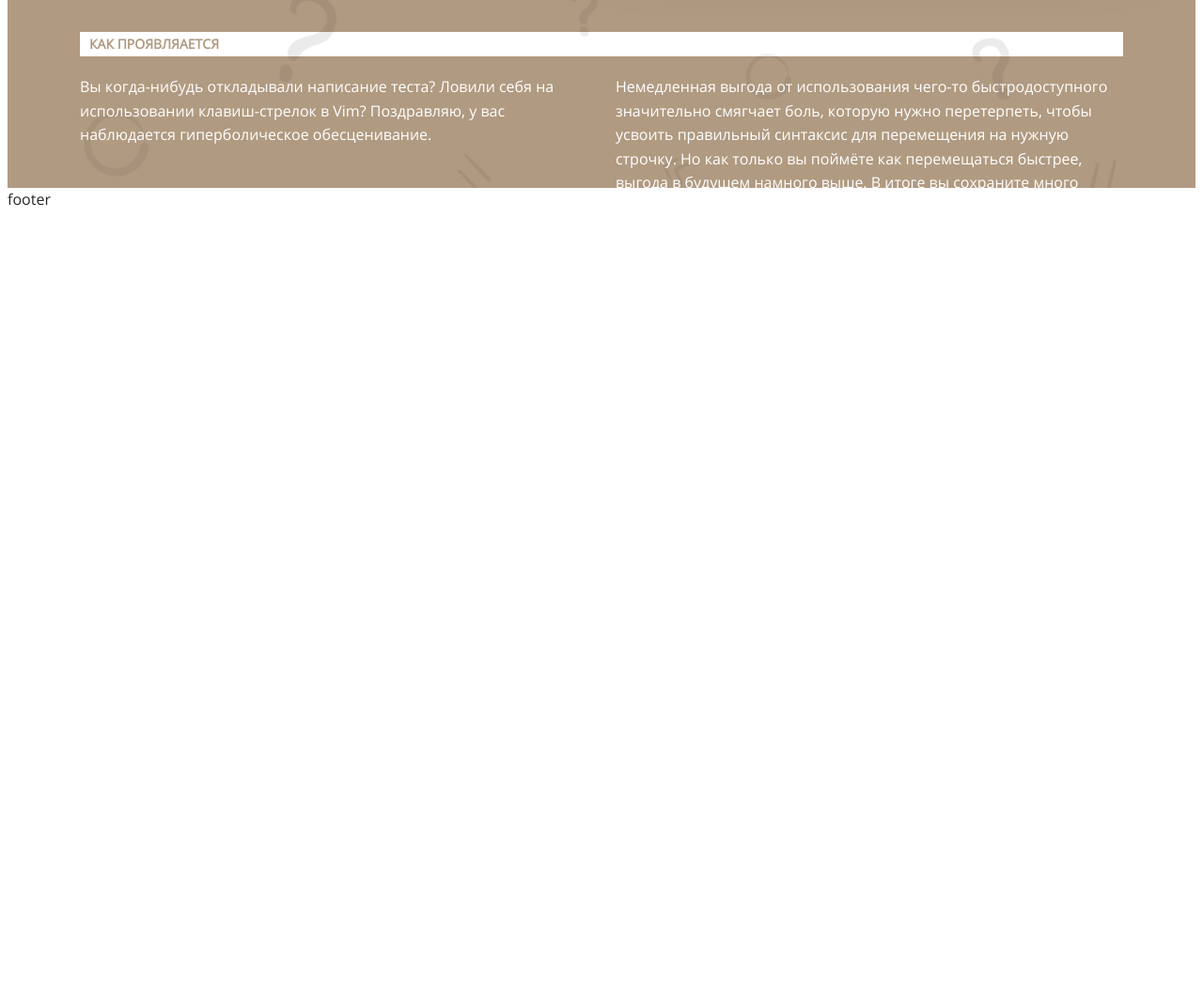
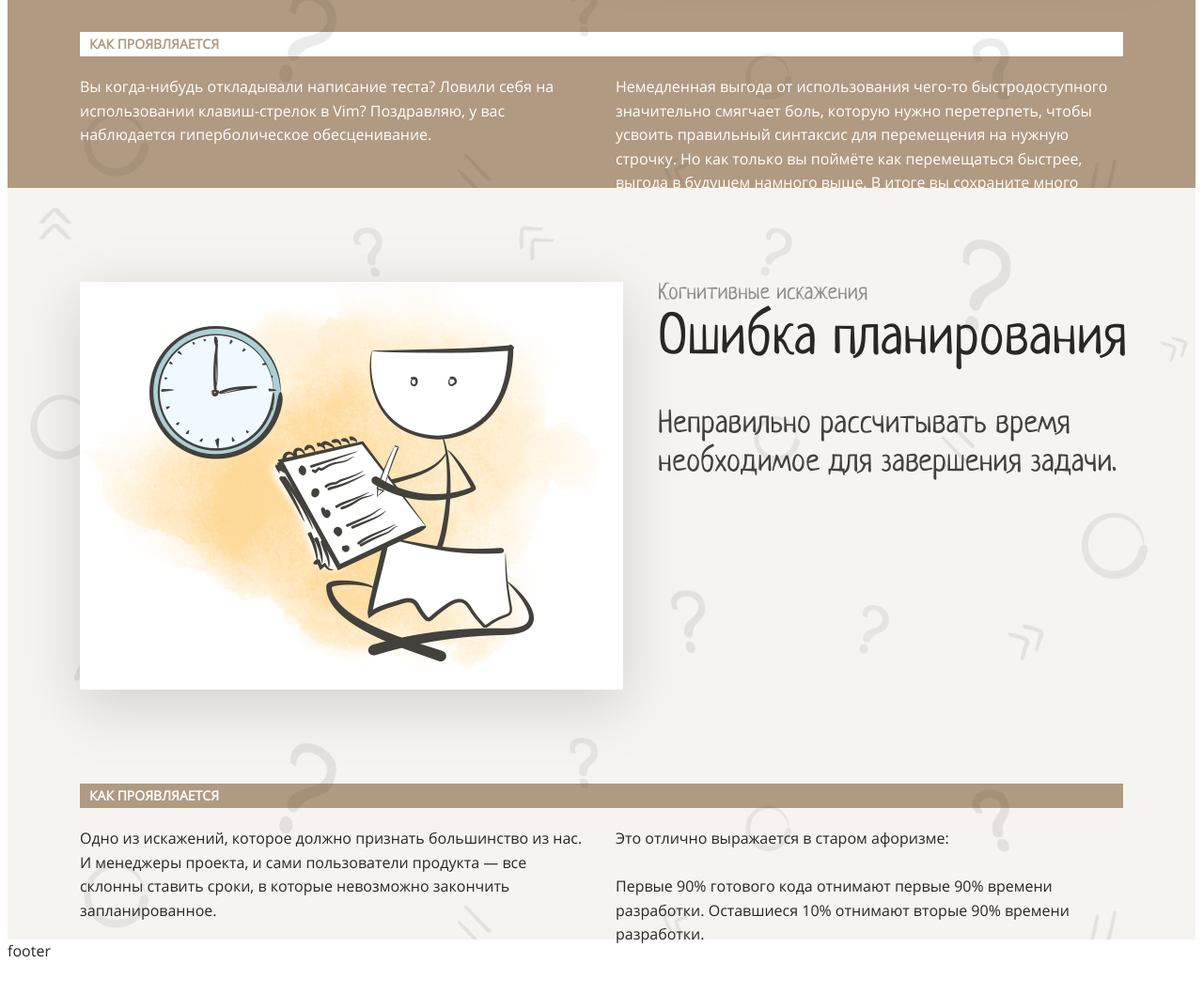
Before and after one commit to YuriySho/layout-designer-project-lvl1, a website: page src/index.html in a window 1280 px wide. Shown: the part 5608-6666 px from the top of the page at 94% size. Before the commit the page ends 5908 px from the top, so only its background shows below. Drawn offline with Linux system fonts and the light colour scheme.

Commit message:
add errors-in-planning effect

```diff
--- a/src/index.html
+++ b/src/index.html
@@ -65,7 +65,7 @@
           <h3 class="color-main m-0">Гиперболическое обесценивание</h3>
           <p class="m-0">Вы гонитесь за немедленной маленькой выгодой и игнорируете более крупную, недоступную сейчас, но доступную вбудущем.</p>
         </a>
-        <a href="#" class="card">
+        <a href="#errors-in-planning" class="card">
           <p class="card-num">5</p>
           <h3 class="color-main m-0">Ошибка планирования</h3>
           <p class="m-0">Неправильно рассчитывать время необходимое для завершения задачи.</p>
@@ -180,6 +180,34 @@
         </div>
       </div>
     </section>
+    <section class="container background-light" id="errors-in-planning">
+      <div class="section">
+        <div class="title-effect">
+          <div class="w50 mr-30">
+            <img class="img-effect" src="../src/assets/images/5.png" alt="fifth effect">
+          </div>
+          <div class="text-effect w50">
+            <p class="semitransparent-dark">Когнитивные искажения</p>
+            <h2 class="m-0">Ошибка планирования</h2>
+            <p class="color-main-dark">Неправильно рассчитывать время необходимое для завершения задачи.</p>
+          </div>
+        </div>
+        <div>
+          <div class="cover-second-title background-brown">
+            <h3 class="second-title-effect color-white m-0">КАК ПРОЯВЛЯАЕТСЯ</h3>
+          </div>
+          <div class="second-text-effect">
+            <div class="w50 mr-30">
+              <p class="m-0">Одно из искажений, которое должно признать большинство из нас. И менеджеры проекта, и сами пользователи продукта — все склонны ставить сроки, в которые невозможно закончить запланированное.</p>
+            </div>
+            <div class="w50">
+              <p class="m-0">Это отлично выражается в старом афоризме:<br><br>
+                Первые 90% готового кода отнимают первые 90% времени разработки. Оставшиеся 10% отнимают вторые 90% времени разработки.</p>
+            </div>
+          </div>
+        </div>
+      </div>
+    </section>
   </main>
   <footer>footer</footer>
 </body>
```
